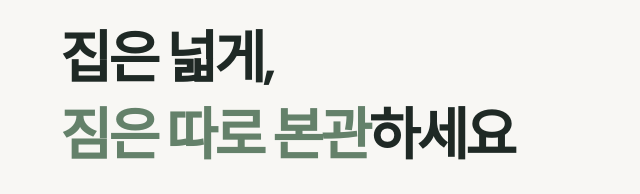
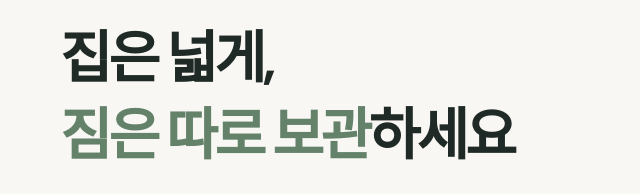
Before and after one commit to ioiozzz/powerstorage, a plain HTML site: page index.html in a window 1280 px wide. Shown: the part 201-395 px from the top of the page, 0-640 px from the left. Drawn offline with Linux system fonts and the light colour scheme.

Commit message:
오타수정

```diff
--- a/index.html
+++ b/index.html
@@ -141,7 +141,7 @@
       <div class="container hero-grid">
         <div class="hero-copy">
           <span class="eyebrow"><span class="eyebrow-dot"></span>경기 광주 · 퇴촌</span>
-          <h1 id="hero-title">집은 넓게,<br><em>짐은 따로 본관</em>하세요</h1>
+          <h1 id="hero-title">집은 넓게,<br><em>짐은 따로 보관</em>하세요</h1>
           <p class="hero-description">내 공간은 더 넓게, 물건은 따로 편하게.<br>자주 쓰지 않는 짐을 위한 <strong>월 단위 개인 보관 공간</strong>을 안내합니다.</p>
           <div class="hero-actions">
             <a class="btn btn-dark" href="tel:0317680737">전화로 공간 문의 <span aria-hidden="true">↗</span></a>
```
